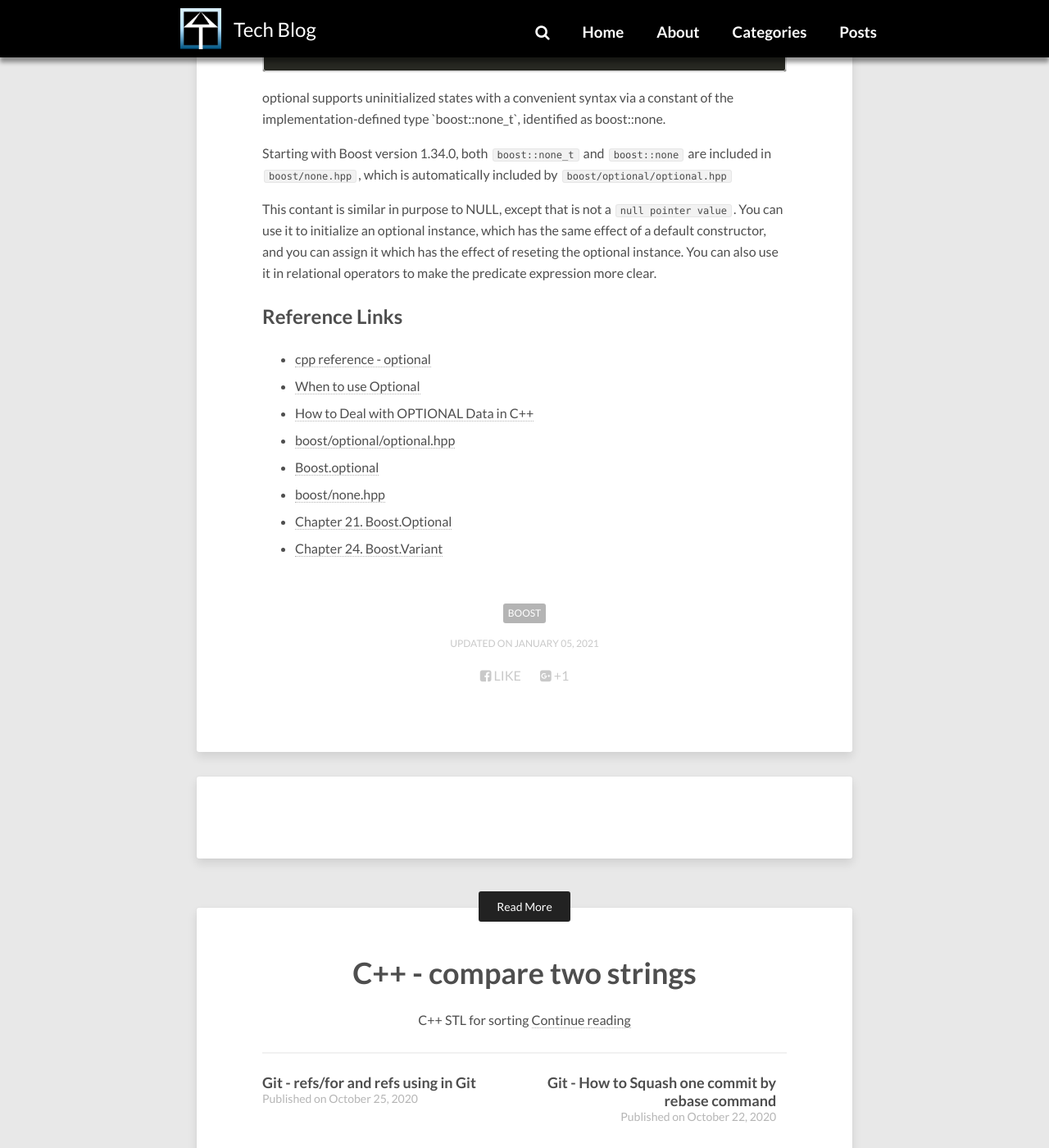
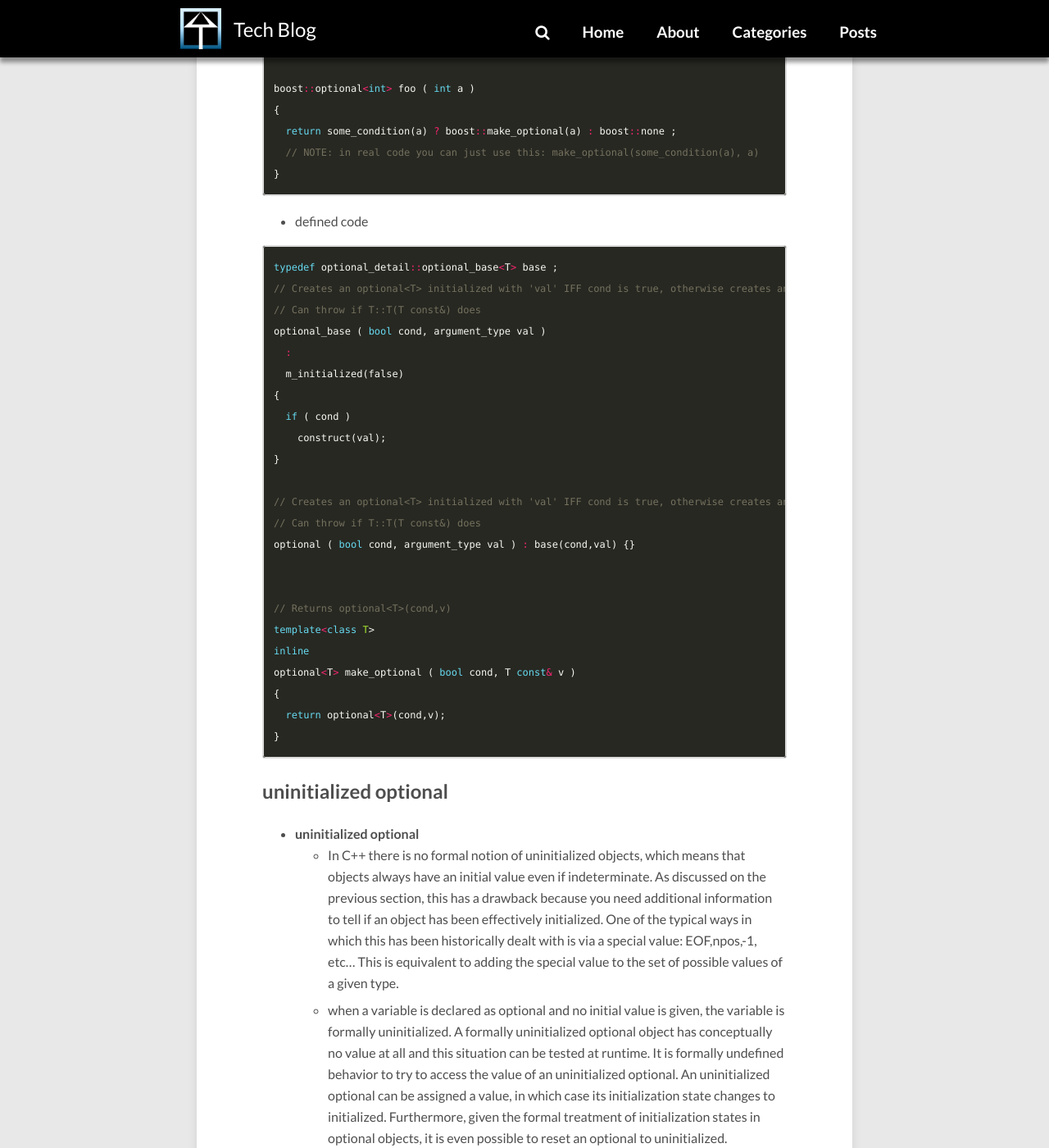
Before and after one commit to sujinsjlee/mg729.github.io, a Jekyll site: the page built from _posts/2021-01-05-Boost_optional.md, in a window 1280 px wide and 1400 px high, scrolled down 2738 px. Shown: the whole window at 82% size. Built offline with Jekyll 4.4.1, drawn with Linux system fonts in a browser that asks for light colours; nearby versions of some CDN libraries; comment, search, counter and statistics services are not loaded; some of the changed text lies outside the part shown.

Commit message:
[boost] optional

````diff
--- a/_posts/2021-01-05-Boost_optional.md
+++ b/_posts/2021-01-05-Boost_optional.md
@@ -90,6 +90,52 @@ optional<T (not a ref)> make_optional( bool condition, T const& v )
 - Returns: optional<T>(v) for the deduced type T of v.
 - Returns: optional<T>(condition,v) for the deduced type T of v.
 
+- Example 1
+    - when using make_optional - can utilize condition
+    - Creates an optional<T> initialized with 'val' IFF cond is true, otherwise creates an **uninitialized optional**.
+
+
+```cpp
+#include "boost/optional/optional.hpp" // boost/none.hpp is included automatically
+
+boost::optional<int> foo ( int a )
+{
+  return some_condition(a) ? boost::make_optional(a) : boost::none ;
+  // NOTE: in real code you can just use this: make_optional(some_condition(a), a)
+}
+```
+
+- defined code
+
+```cpp
+typedef optional_detail::optional_base<T> base ;
+// Creates an optional<T> initialized with 'val' IFF cond is true, otherwise creates an uninitialzed optional<T>.
+// Can throw if T::T(T const&) does
+optional_base ( bool cond, argument_type val )
+  :
+  m_initialized(false)
+{
+  if ( cond )
+    construct(val);
+}
+
+// Creates an optional<T> initialized with 'val' IFF cond is true, otherwise creates an uninitialized optional.
+// Can throw if T::T(T const&) does
+optional ( bool cond, argument_type val ) : base(cond,val) {}
+
+
+// Returns optional<T>(cond,v)
+template<class T>
+inline
+optional<T> make_optional ( bool cond, T const& v )
+{
+  return optional<T>(cond,v);
+}
+```
+## uninitialized optional
+- **uninitialized optional**
+    - In C++ there is no formal notion of uninitialized objects, which means that objects always have an initial value even if indeterminate. As discussed on the previous section, this has a drawback because you need additional information to tell if an object has been effectively initialized. One of the typical ways in which this has been historically dealt with is via a special value: EOF,npos,-1, etc... This is equivalent to adding the special value to the set of possible values of a given type.
+    - when a variable is declared as optional<T> and no initial value is given, the variable is formally uninitialized. A formally uninitialized optional object has conceptually no value at all and this situation can be tested at runtime. It is formally undefined behavior to try to access the value of an uninitialized optional. An uninitialized optional can be assigned a value, in which case its initialization state changes to initialized. Furthermore, given the formal treatment of initialization states in optional objects, it is even possible to reset an optional to uninitialized.
 ## boost::none
 
 ```c++
````
